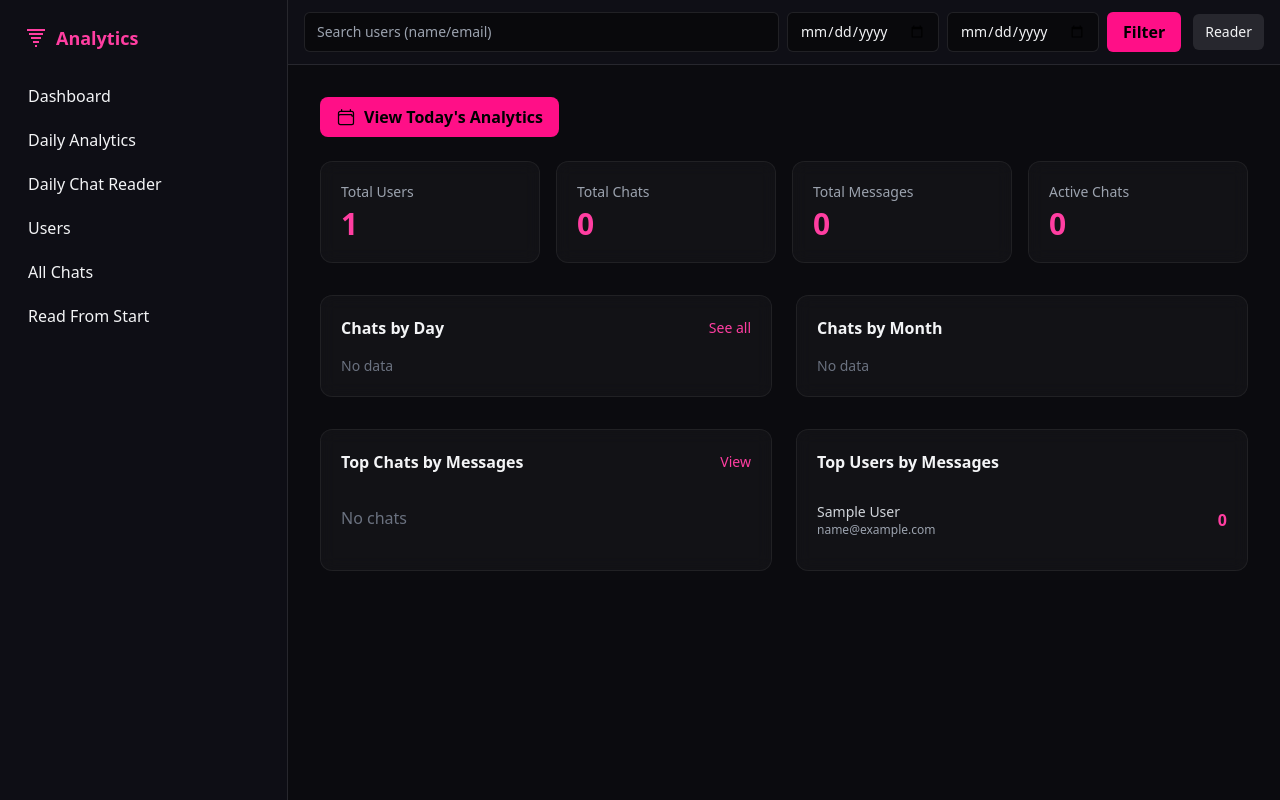
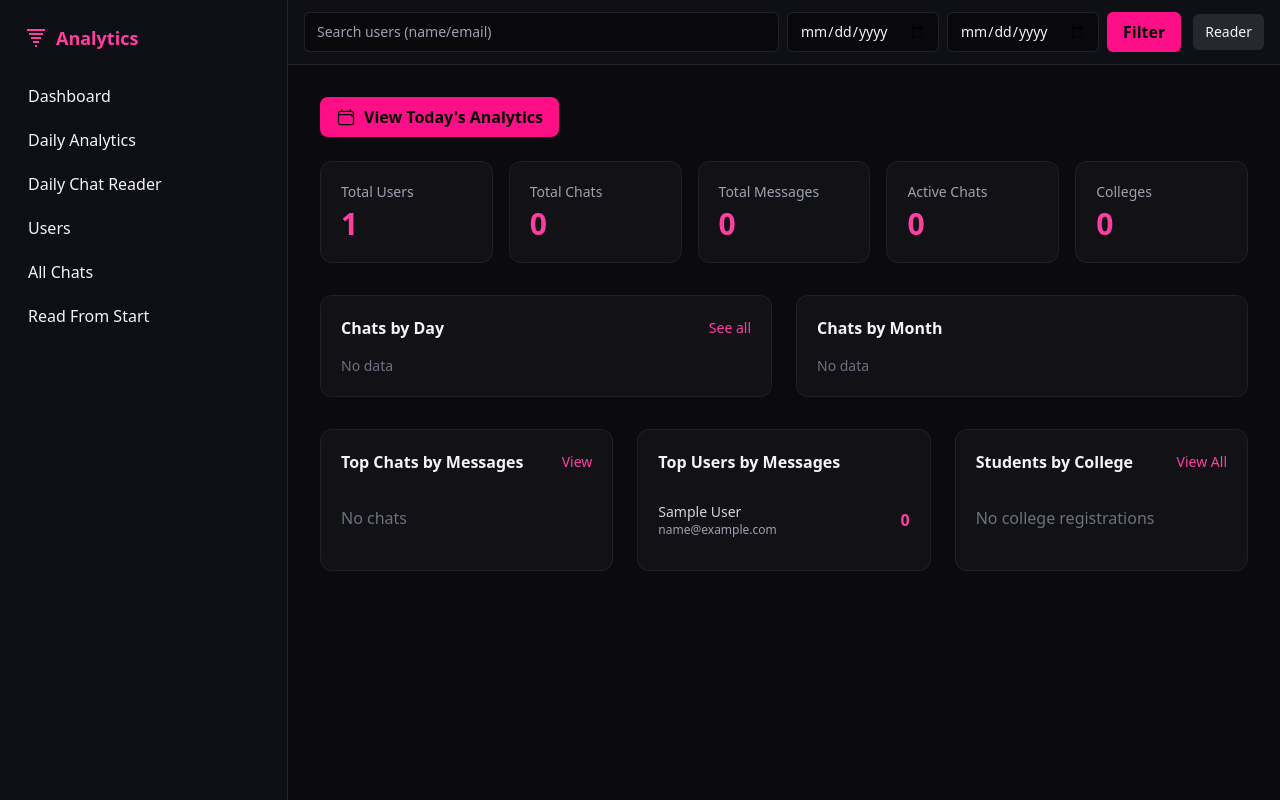
Before and after one commit to Jerit-Baiju/cloaktalk-django, a Django app: page /analytics/ in a window 1280 px wide. Run offline with Django 5.2, Linux system fonts and the light colour scheme; the visitor is signed in with stand-in values (Sample User, id 1); data comes from the database, SQL or seed files in the repository; data that the repository does not hold is empty; some libraries are stand-ins or nearby versions.

Commit message:
feat(analytics): add total colleges with students and college registration statistics to dashboard

```diff
--- a/analytics/templates/analytics/dashboard.html
+++ b/analytics/templates/analytics/dashboard.html
@@ -15,7 +15,7 @@
   </a>
 </div>
 
-<div class="grid grid-cols-1 md:grid-cols-4 gap-4">
+<div class="grid grid-cols-1 md:grid-cols-5 gap-4">
   <!-- KPIs -->
   <div class="glass rounded-xl p-5">
     <div class="text-sm text-gray-400">Total Users</div>
@@ -32,6 +32,10 @@
   <div class="glass rounded-xl p-5">
     <div class="text-sm text-gray-400">Active Chats</div>
     <div class="mt-1 text-3xl font-bold text-ctpink-400">{{ kpis.active_chats }}</div>
+  </div>
+  <div class="glass rounded-xl p-5">
+    <div class="text-sm text-gray-400">Colleges</div>
+    <div class="mt-1 text-3xl font-bold text-ctpink-400">{{ kpis.total_colleges_with_students }}</div>
   </div>
 </div>
 
@@ -69,7 +73,7 @@
 </div>
 
 <!-- Top Chats & Users -->
-<div class="mt-8 grid grid-cols-1 md:grid-cols-2 gap-6">
+<div class="mt-8 grid grid-cols-1 md:grid-cols-3 gap-6">
   <div class="glass rounded-xl p-5">
     <div class="flex items-center justify-between">
       <h2 class="font-semibold">Top Chats by Messages</h2>
@@ -107,5 +111,24 @@
       {% endfor %}
     </ul>
   </div>
+  <div class="glass rounded-xl p-5">
+    <div class="flex items-center justify-between">
+      <h2 class="font-semibold">Students by College</h2>
+      <a class="text-ctpink-400 text-sm" href="{% url 'analytics:users_list' %}">View All</a>
+    </div>
+    <ul class="mt-4 divide-y divide-white/5">
+      {% for college in college_registrations %}
+      <li class="py-3 flex items-center justify-between">
+        <div class="text-sm text-gray-300">
+          <div class="font-medium">{{ college.college__name }}</div>
+          <div class="text-xs text-gray-400">Registered Students</div>
+        </div>
+        <div class="text-ctpink-400 font-semibold">{{ college.student_count }}</div>
+      </li>
+      {% empty %}
+      <li class="py-4 text-gray-500">No college registrations</li>
+      {% endfor %}
+    </ul>
+  </div>
 </div>
 {% endblock %}
--- a/analytics/views.py
+++ b/analytics/views.py
@@ -52,6 +52,7 @@ def analytics_dashboard(request):
     total_chats = chats.count()
     total_messages = messages.count()
     active_chats = chats.filter(is_active=True).count()
+    total_colleges_with_students = users.filter(college__isnull=False).values("college").distinct().count()
 
     chats_by_day = chats.annotate(day=TruncDate("created_at")).values("day").annotate(c=Count("id")).order_by("day")
     chats_by_month = chats.annotate(month=TruncMonth("created_at")).values("month").annotate(c=Count("id")).order_by("month")
@@ -59,17 +60,28 @@ def analytics_dashboard(request):
     chat_message_counts = chats.annotate(msgs=Count("messages")).order_by("-msgs")[:20]
     top_users = users.annotate(msgs=Count("message")).order_by("-msgs")[:20]
 
+    # College registration statistics
+    college_registrations = (
+        users.select_related("college")
+        .values("college__name", "college__id")
+        .annotate(student_count=Count("id"))
+        .filter(college__isnull=False)
+        .order_by("-student_count")
+    )
+
     context = {
         "kpis": {
             "total_users": total_users,
             "total_chats": total_chats,
             "total_messages": total_messages,
             "active_chats": active_chats,
+            "total_colleges_with_students": total_colleges_with_students,
         },
         "chats_by_day": list(chats_by_day),
         "chats_by_month": list(chats_by_month),
         "chat_message_counts": chat_message_counts,
         "top_users": top_users,
+        "college_registrations": college_registrations,
     }
     return render(request, "analytics/dashboard.html", context)
 
--- a/base/views.py
+++ b/base/views.py
@@ -271,12 +271,17 @@ def college_activity(request):
     # Count users waiting
     waiting_count = MatchingService.get_waiting_count(college)
 
+    # Count total registered students from this college
+    from accounts.models import User
+    registered_students_count = User.objects.filter(college=college).count()
+
     return Response(
         {
             "college_id": college.id,
             "college": college.name,
             "active_chats": active_chats_count,
             "waiting_count": waiting_count,
+            "registered_students": registered_students_count,
         },
         status=status.HTTP_200_OK,
     )
```
